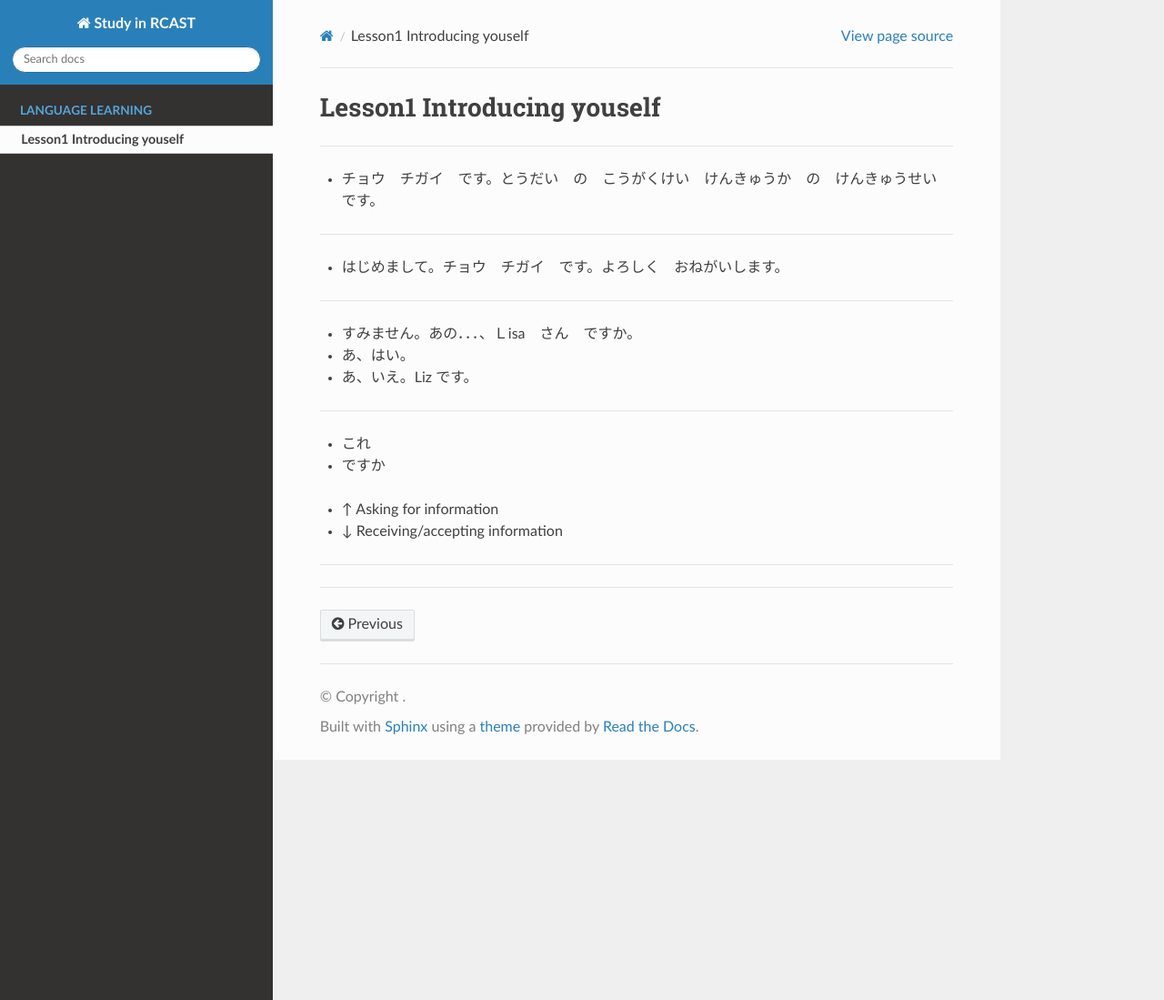
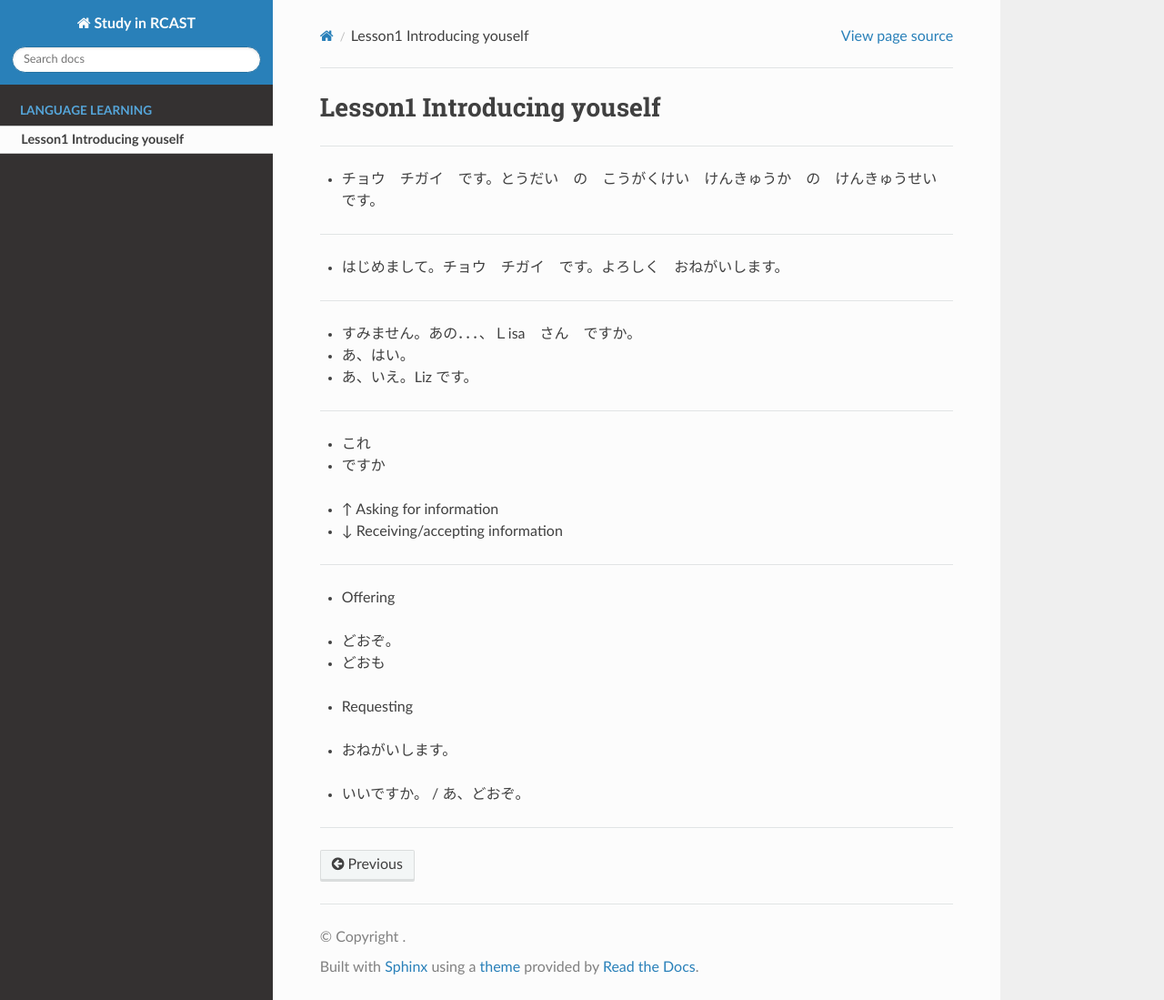
Before and after one commit to lovewhisper/StudyInLDA, a Sphinx documentation site: the page built from docs/01_LanguageStudy/012_Japanese/012001_Lesson1.rst, in a window 1280 px wide and 1099 px high. Shown: the whole window at 91% size. Built offline with Sphinx 7.4.7 and the Read the Docs theme 2.0.0, drawn with Linux system fonts in a browser that asks for light colours.

Commit message:
202310191811

```diff
--- a/docs/01_LanguageStudy/012_Japanese/012001_Lesson1.rst
+++ b/docs/01_LanguageStudy/012_Japanese/012001_Lesson1.rst
@@ -27,4 +27,16 @@ Lesson1 Introducing youself
 
 ----
 
+- Offering
+
++ どおぞ。
+
++ どおも
+
+- Requesting
+
++ おねがいします。
+
+- いいですか。 / あ、どおぞ。
+
 ----
```
